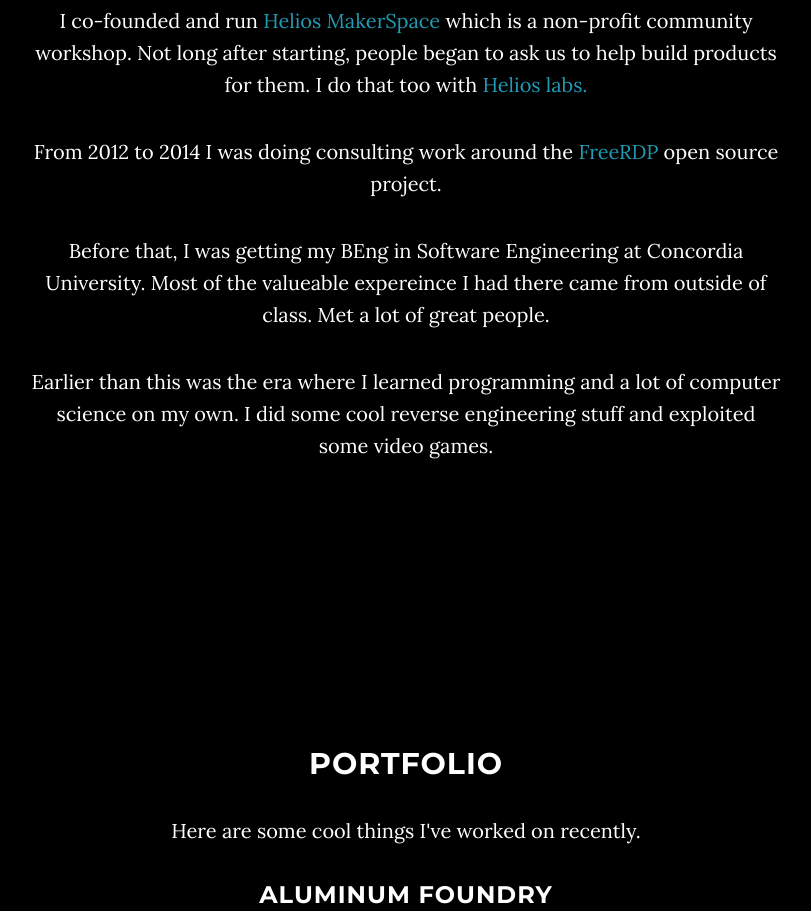
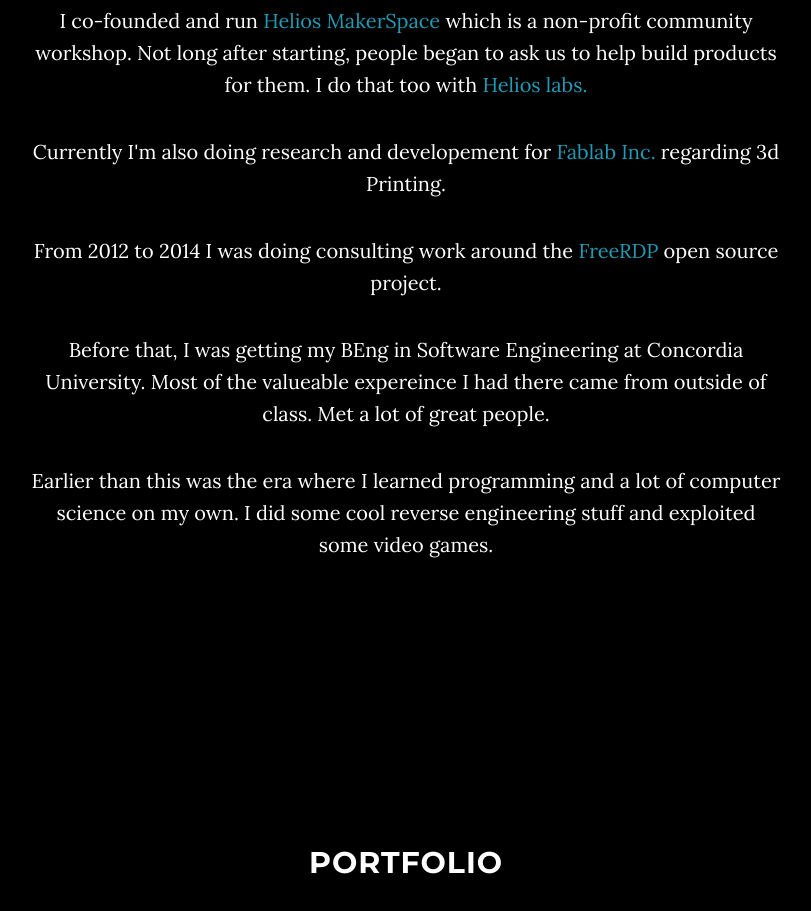
Before and after one commit to C-o-r-E/C-o-r-E.github.io, a plain HTML site: page index.html in a window 1280 px wide. Shown: the part 1180-2091 px from the top of the page, without its empty margins (234-1045 px from the left). Drawn offline with Linux system fonts and the light colour scheme; some packages are replaced by stand-ins of ours.

Commit message:
added fablab

```diff
--- a/index.html
+++ b/index.html
@@ -94,6 +94,8 @@
 
                 <p>I co-founded and run <a href="http://heliospace.ca/">Helios MakerSpace</a> which is a non-profit community workshop. Not long after starting, people began to ask us to help build products for them. I do that too with <a href="http://helioslabs.ca/">Helios labs.</a></p>
 
+                <p>Currently I'm also doing research and developement for <a href="https://www.fablabinc.com/en">Fablab Inc.</a> regarding 3d Printing.</p>
+
                 <p>From 2012 to 2014 I was doing consulting work around the <a href="http://www.freerdp.com">FreeRDP</a> open source project.</p>
 
                 <p>Before that, I was getting my BEng in Software Engineering at Concordia University. Most of the valueable expereince I had there came from outside of class. Met a lot of great people.</p>
```
